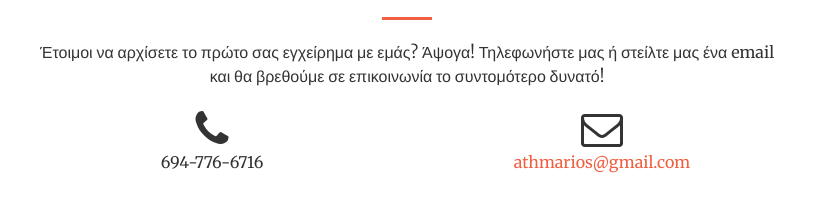
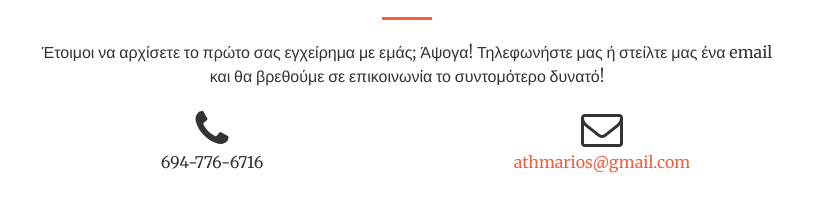
Before and after one commit to MariosTheof/MariosTheof.github.io, a website: page index_gre.html in a window 1280 px wide. Shown: the part 2510-2717 px from the top of the page, 233-1046 px from the left. Drawn offline with nearby package versions, Linux system fonts and the light colour scheme.

Commit message:
Update index_gre.html
Changed '?' to ';'.

```diff
--- a/index_gre.html
+++ b/index_gre.html
@@ -250,7 +250,7 @@
                 <div class="col-lg-8 col-lg-offset-2 text-center">
                     <h2 class="section-heading">Ας μπούμε σε επικοινωνία!</h2>
                     <hr class="primary">
-                    <p>Έτοιμοι να αρχίσετε το πρώτο σας εγχείρημα με εμάς? Άψογα! Τηλεφωνήστε μας ή στείλτε μας ένα email και θα βρεθούμε σε επικοινωνία το συντομότερο δυνατό!</p>
+                    <p>Έτοιμοι να αρχίσετε το πρώτο σας εγχείρημα με εμάς; Άψογα! Τηλεφωνήστε μας ή στείλτε μας ένα email και θα βρεθούμε σε επικοινωνία το συντομότερο δυνατό!</p>
                 </div>
                 <div class="col-lg-4 col-lg-offset-2 text-center">
                     <i class="fa fa-phone fa-3x sr-contact"></i>
```
